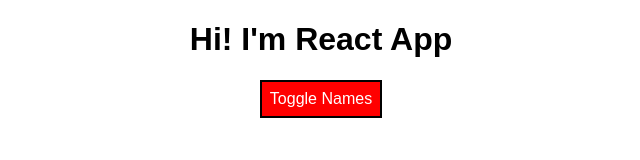
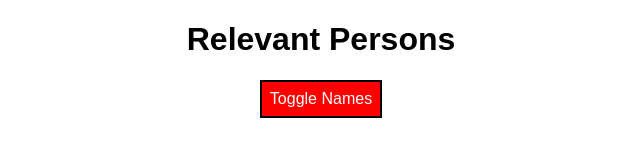
Before and after one commit to leonardosouza/react-complete-guide, a React app: page / in a window 1280 px wide. Shown: the top 160 px of the page, without its empty margins (319-959 px from the left). Built offline with nearby package versions, Linux system fonts and the light colour scheme.

Commit message:
Comparing Stateless and Stateful Components

```diff
--- a/src/components/Cockpit/Cockpit.js
+++ b/src/components/Cockpit/Cockpit.js
@@ -5,7 +5,8 @@ const cockpit = (props) => {
   let btnClass = classes.Red;
 
   return <div className={classes.Cockpit}>
-      <h1>Hi! I'm React App</h1>
+      {/* in example below, `props.appTitle` don't use `this` why is a stateless component */}
+      <h1>{props.appTitle}</h1>
       <button onClick={() => props.clicked()} className={btnClass}>
         Toggle Names
       </button>
--- a/src/containers/App.js
+++ b/src/containers/App.js
@@ -68,7 +68,8 @@ class App extends Component {
 
   render() {
     return <div className={classes.App}>
-        <Cockpit clicked={this.togglePersonsHandler} />
+        {/* in example below, `props.title` should use `this` why is a stateful component */}
+        <Cockpit clicked={this.togglePersonsHandler} appTitle={this.props.title} />
 
         {
           this.state.showPersons ?
--- a/src/index.js
+++ b/src/index.js
@@ -3,4 +3,4 @@ import ReactDOM from 'react-dom';
 import './index.css';
 import App from './containers/App';
 
-ReactDOM.render(<App />, document.getElementById('root'));
+ReactDOM.render(<App title='Relevant Persons' />, document.getElementById('root'));
```
